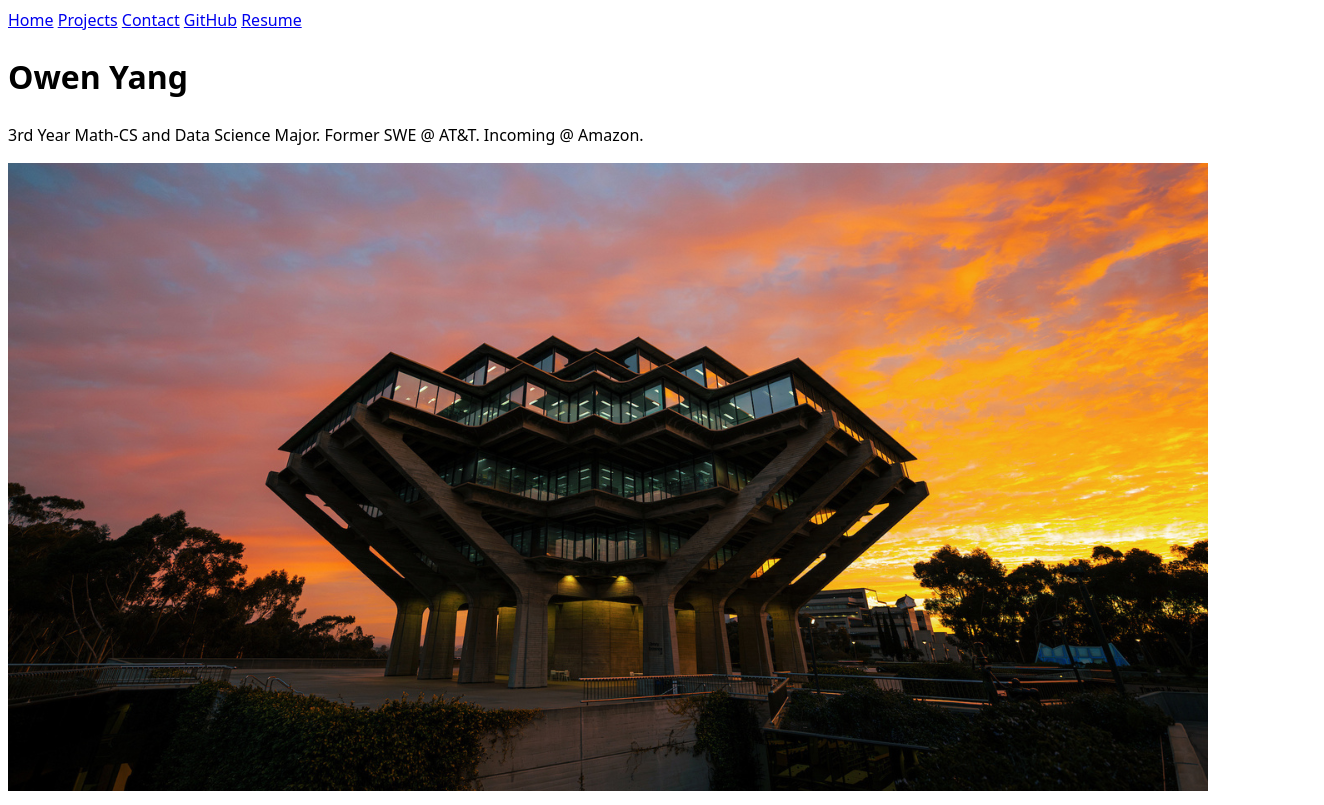
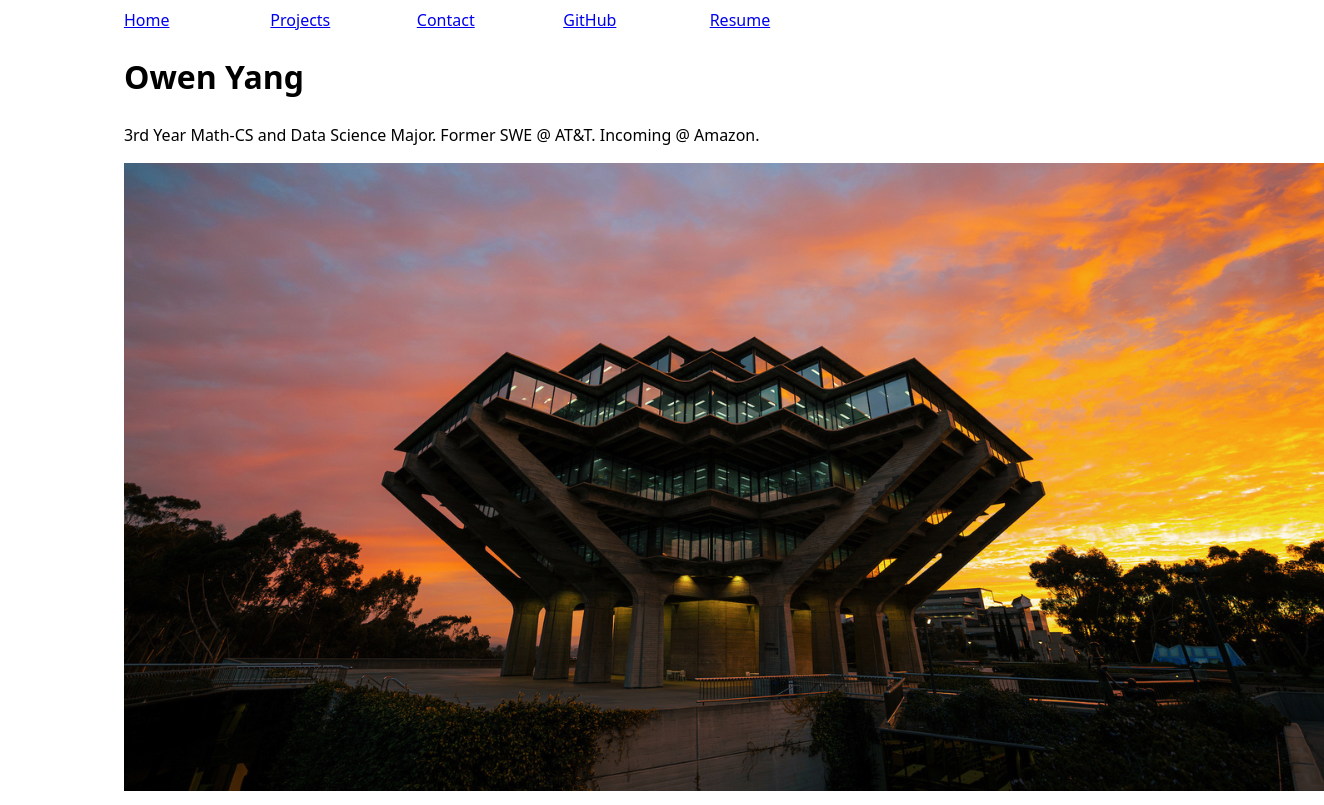
Before and after one commit to owenkyang/dsc106-lab2, a plain HTML site: page index.html in a window 1280 px wide. Shown: the whole page, 1324 px wide, since content can reach past the window. Drawn offline with Linux system fonts and the light colour scheme.

Commit message:
added flexboxes

```diff
--- a/index.html
+++ b/index.html
@@ -8,7 +8,7 @@
 </head>
 <body>
     <nav>
-        <a href="index.html">Home</a>
+        <a href="index.html" class="current">Home</a>
         <a href="./projects/index.html">Projects</a>
         <a href="./contact/index.html">Contact</a>
         <a href="https://github.com/owenkyang" target="_blank">GitHub</a>
--- a/style.css
+++ b/style.css
@@ -3,4 +3,16 @@ body {
          and use the OS’s UI font as the website font
        */
     font: 100%/1.5 system-ui;
+    max-width: 80ch;
+    margin-inline: auto;
+    padding: 0px 300px 0px 0px;
   }
+nav ul, nav li {
+    display: contents;
+  }
+nav {
+  display: flex;
+  }
+  nav a {
+    flex: 1;
+  }
```
